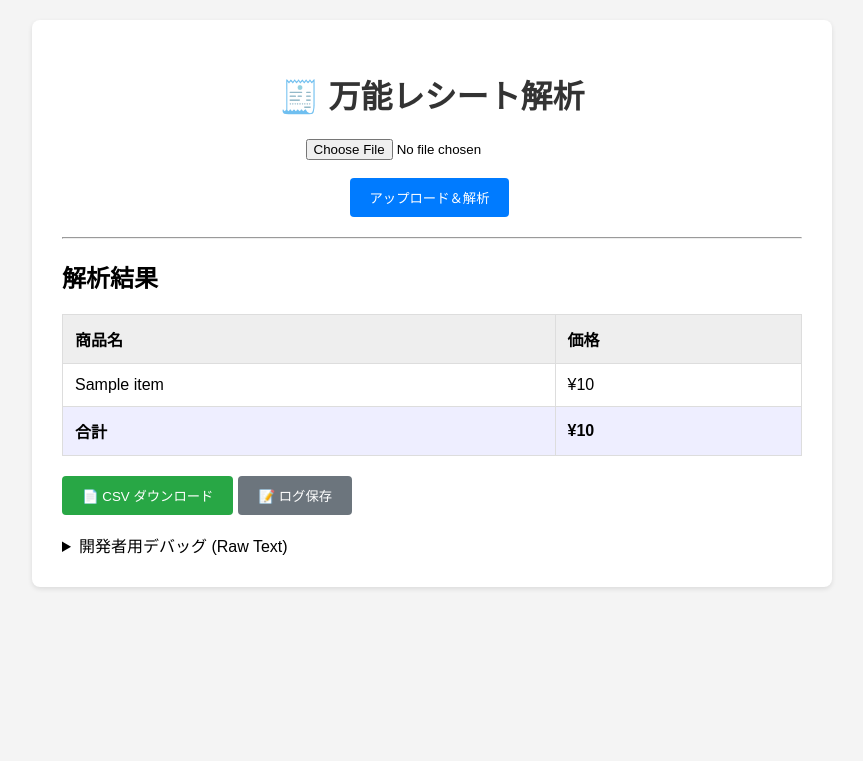
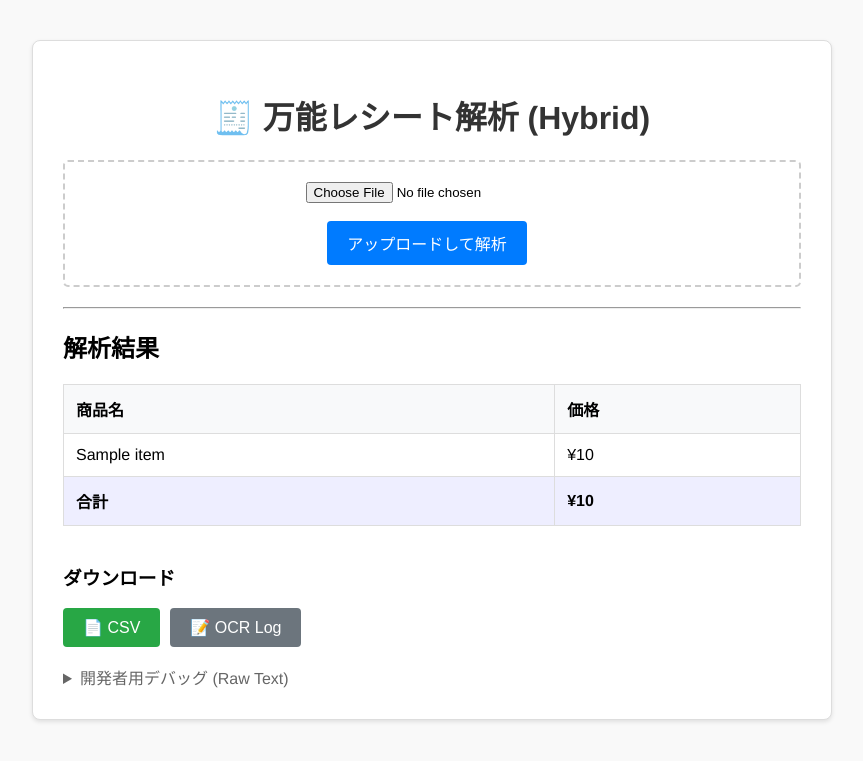
Before and after one commit to 24jn0410/receipt-ocr-render, a Flask app: template templates/index.html in a window 1280 px wide. Shown: the top 761 px of the page, without its empty margins (208-1071 px from the left). Run offline with Flask 3, Linux system fonts and the light colour scheme; the template is opened without the code that fills it: most values are stand-ins (such as "Sample title", 1, 10 or a date in 2020).

Commit message:
Update index.html

```diff
--- a/templates/index.html
+++ b/templates/index.html
@@ -5,26 +5,28 @@
     <meta name="viewport" content="width=device-width, initial-scale=1.0">
     <title>Universal Receipt OCR</title>
     <style>
-        body { font-family: sans-serif; max-width: 800px; margin: 0 auto; padding: 20px; background: #f4f4f4; }
-        .container { background: white; padding: 30px; border-radius: 8px; box-shadow: 0 2px 5px rgba(0,0,0,0.1); }
-        h1 { text-align: center; color: #333; }
-        table { width: 100%; border-collapse: collapse; margin: 20px 0; }
+        body { font-family: "Helvetica Neue", Arial, sans-serif; max-width: 800px; margin: 20px auto; padding: 20px; background-color: #f9f9f9; }
+        .container { background: white; border: 1px solid #ddd; padding: 30px; border-radius: 8px; box-shadow: 0 2px 4px rgba(0,0,0,0.1); }
+        h1 { color: #333; text-align: center; }
+        table { width: 100%; border-collapse: collapse; margin-top: 20px; }
         th, td { border: 1px solid #ddd; padding: 12px; text-align: left; }
-        th { background: #eee; }
-        .btn { padding: 10px 20px; border: none; border-radius: 4px; cursor: pointer; color: white; margin-right: 5px; }
-        .btn-blue { background: #007bff; }
-        .btn-green { background: #28a745; }
-        .btn-gray { background: #6c757d; }
+        th { background-color: #f8f9fa; font-weight: bold; }
+        .btn { display: inline-block; padding: 10px 20px; text-decoration: none; border-radius: 4px; border: none; cursor: pointer; font-size: 16px; margin-right: 10px; }
+        .btn-blue { background: #007bff; color: white; }
+        .btn-green { background: #28a745; color: white; }
+        .btn-gray { background: #6c757d; color: white; }
+        .upload-area { border: 2px dashed #ccc; padding: 20px; text-align: center; margin-bottom: 20px; border-radius: 5px; }
     </style>
 </head>
 <body>
     <div class="container">
-        <h1>🧾 万能レシート解析</h1>
-        <div style="text-align: center; margin-bottom: 20px;">
+        <h1>🧾 万能レシート解析 (Hybrid)</h1>
+
+        <div class="upload-area">
             <form method="post" enctype="multipart/form-data">
                 <input type="file" name="file" required accept="image/*">
                 <br><br>
-                <button type="submit" class="btn btn-blue">アップロード＆解析</button>
+                <button type="submit" class="btn btn-blue">アップロードして解析</button>
             </form>
         </div>
 
@@ -33,7 +35,10 @@
             <h2>解析結果</h2>
             <table>
                 <thead>
-                    <tr><th>商品名</th><th>価格</th></tr>
+                    <tr>
+                        <th>商品名</th>
+                        <th>価格</th>
+                    </tr>
                 </thead>
                 <tbody>
                     {% for item in data.items %}
@@ -42,28 +47,31 @@
                         <td>¥{{ item.price }}</td>
                     </tr>
                     {% endfor %}
-                    <tr style="background: #eef; font-weight: bold;">
+                    <tr style="font-weight: bold; background: #eef;">
                         <td>合計</td>
                         <td>¥{{ data.total }}</td>
                     </tr>
                 </tbody>
             </table>
 
-            <div style="display: flex; margin-top: 20px;">
+            <br>
+            <h3>ダウンロード</h3>
+            <div style="display: flex;">
                 <form action="/download_csv" method="post">
                     <input type="hidden" name="csv_content" value="{{ data.csv_data }}">
-                    <button type="submit" class="btn btn-green">📄 CSV ダウンロード</button>
+                    <button type="submit" class="btn btn-green">📄 CSV</button>
                 </form>
+
                 <form action="/download_log" method="post">
                     <input type="hidden" name="log_content" value="{{ data.log_data }}">
-                    <button type="submit" class="btn btn-gray">📝 ログ保存</button>
+                    <button type="submit" class="btn btn-gray">📝 OCR Log</button>
                 </form>
             </div>
 
             <br>
             <details>
-                <summary>開発者用デバッグ (Raw Text)</summary>
-                <pre style="background:#eee; padding:10px;">{{ data.raw_text }}</pre>
+                <summary style="cursor: pointer; color: #666;">開発者用デバッグ (Raw Text)</summary>
+                <pre style="background: #eee; padding: 10px; overflow-x: auto;">{{ data.raw_text }}</pre>
             </details>
         {% endif %}
     </div>
```
